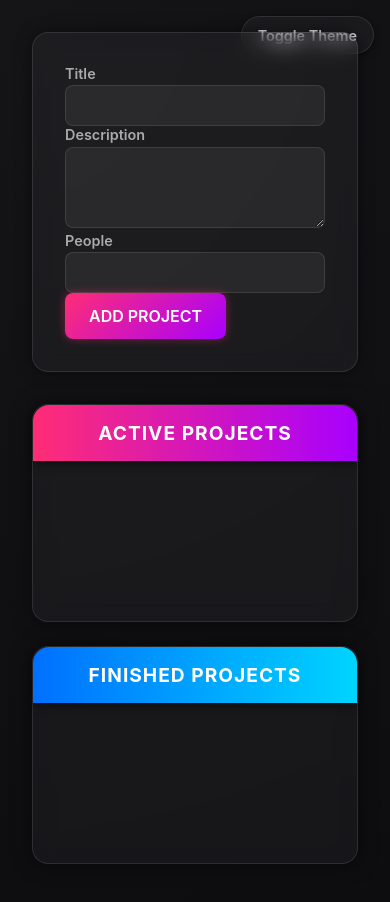
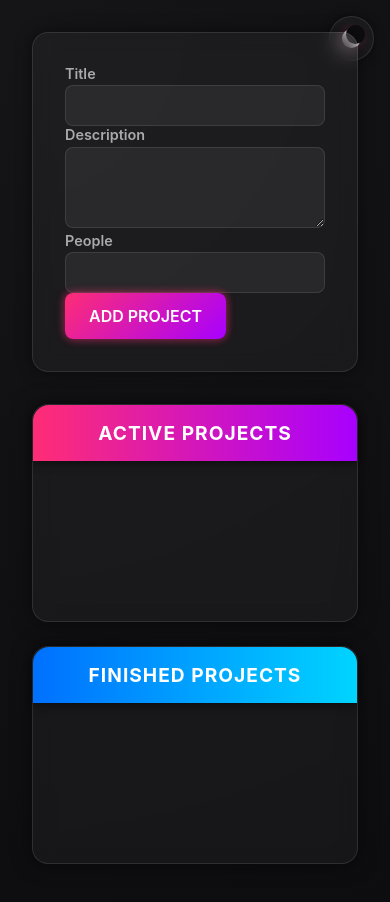
Before and after one commit to nrcoover/typescript-drag-and-drop-app, a website with bundled scripts: page index.html in a window 390 px wide. Built offline with nearby package versions, Linux system fonts and the light colour scheme.

Commit message:
Update toggle button to use a sun/moon animation instead of simple text

```diff
--- a/app.css
+++ b/app.css
@@ -71,7 +71,8 @@ body {
 
 #user-input:hover {
 	border-color: var(--accent1);
-	box-shadow: 0 0 20px color-mix(in srgb, var(--accent1) 40%, transparent);
+	box-shadow: 0 0 20px rgba(255, 45, 117, 0.4),
+		0 0 20px color-mix(in srgb, var(--accent1) 40%, transparent);
 }
 
 label {
@@ -110,13 +111,15 @@ button {
 	border-radius: 0.5rem;
 	padding: 0.8rem 1.5rem;
 	cursor: pointer;
+	box-shadow: 0 0 10px rgba(255, 45, 117, 0.3),
+		0 0 10px color-mix(in srgb, var(--accent1) 40%, transparent);
 	transition: transform 0.2s ease, box-shadow 0.3s ease;
-	box-shadow: 0 0 10px color-mix(in srgb, var(--accent1) 40%, transparent);
 }
 
 button:hover {
 	transform: translateY(-2px);
-	box-shadow: 0 0 20px color-mix(in srgb, var(--accent1) 50%, transparent);
+	box-shadow: 0 0 20px rgba(255, 45, 117, 0.4),
+		0 0 20px color-mix(in srgb, var(--accent1) 50%, transparent);
 }
 
 button:active {
@@ -183,7 +186,8 @@ button:active {
 
 .projects li:hover {
 	transform: translateY(-3px);
-	box-shadow: 0 4px 15px color-mix(in srgb, var(--accent1) 30%, transparent);
+	box-shadow: 0 4px 15px rgba(255, 45, 117, 0.3),
+		0 4px 15px color-mix(in srgb, var(--accent1) 30%, transparent);
 }
 
 .projects li h2 {
@@ -219,23 +223,129 @@ button:active {
 	border-color: var(--accent-finished1);
 }
 
-/* ---------- THEME TOGGLE BUTTON ---------- */
+/* ---------- THEME TOGGLE (Unified + Polished) ---------- */
 .theme-toggle {
 	position: fixed;
 	top: 1rem;
 	right: 1rem;
-	padding: 0.6rem 1rem;
+	width: 2.8rem;
+	height: 2.8rem;
+	border-radius: 50%;
+	display: flex;
+	align-items: center;
+	justify-content: center;
+	padding: 0;
+	border: 1px solid var(--border-color);
 	background: var(--panel-bg);
-	color: var(--text-color);
-	border: 1px solid var(--border-color);
-	border-radius: 1.5rem;
+	backdrop-filter: blur(10px);
+	box-shadow: 0 0 10px var(--shadow-color);
 	cursor: pointer;
-	backdrop-filter: blur(6px);
-	font-size: 0.9rem;
-	box-shadow: 0 2px 6px var(--shadow-color);
-	transition: all 0.3s ease;
+	perspective: 200px;
+	transform-style: preserve-3d;
+	transition: all 0.3s ease, box-shadow 0.6s ease;
 }
 
+/* Hover lift */
 .theme-toggle:hover {
-	background: var(--input-bg);
+	transform: scale(1.05);
 }
+
+/* ICON BASE */
+.theme-toggle .icon {
+	--angle: 0deg;
+	position: relative;
+	width: 1.2rem;
+	height: 1.2rem;
+	border-radius: 50%;
+	background: var(--text-color);
+	box-shadow: 0 0 10px color-mix(in srgb, var(--accent1) 30%, transparent);
+	transform: rotate(var(--angle));
+	transition: transform 0.6s cubic-bezier(0.4, 0, 0.2, 1), box-shadow 0.4s ease;
+}
+
+/* MOON CUTOUT */
+.theme-toggle .icon::before {
+	content: "";
+	position: absolute;
+	top: -0.25rem;
+	right: -0.25rem;
+	width: 1.2rem;
+	height: 1.2rem;
+	border-radius: 50%;
+	background: var(--bg-color);
+	transition: all 0.6s cubic-bezier(0.4, 0, 0.2, 1);
+}
+
+/* SUN RAYS */
+.theme-toggle .icon::after {
+	content: "";
+	position: absolute;
+	inset: 0;
+	border-radius: 50%;
+	box-shadow: 0 -0.9rem 0 -0.3rem var(--accent1),
+		0.9rem 0 0 -0.3rem var(--accent1), 0 0.9rem 0 -0.3rem var(--accent1),
+		-0.9rem 0 0 -0.3rem var(--accent1), 0.6rem 0.6rem 0 -0.3rem var(--accent1),
+		-0.6rem 0.6rem 0 -0.3rem var(--accent1),
+		0.6rem -0.6rem 0 -0.3rem var(--accent1),
+		-0.6rem -0.6rem 0 -0.3rem var(--accent1);
+	opacity: 0;
+	transform: scale(0.8) rotate(45deg);
+	transition: all 0.6s cubic-bezier(0.4, 0, 0.2, 1);
+}
+
+/* LIGHT THEME → Sun */
+html[data-theme="light"] .theme-toggle .icon {
+	--angle: 180deg;
+	background: var(--accent1);
+	box-shadow: 0 0 15px color-mix(in srgb, var(--accent1) 40%, transparent);
+}
+html[data-theme="light"] .theme-toggle .icon::before {
+	transform: translate(0.4rem, -0.4rem);
+	background: transparent;
+}
+html[data-theme="light"] .theme-toggle .icon::after {
+	opacity: 1;
+	transform: scale(1) rotate(0deg);
+}
+
+/* ---------- THEME GLOW / PULSE ---------- */
+html[data-theme="dark"] .theme-toggle {
+	box-shadow: 0 0 10px color-mix(in srgb, var(--accent2) 50%, transparent),
+		0 0 20px color-mix(in srgb, var(--accent2) 25%, transparent);
+	animation: theme-pulse-dark 3s ease-in-out infinite alternate;
+}
+html[data-theme="light"] .theme-toggle {
+	box-shadow: 0 0 10px color-mix(in srgb, var(--accent1) 60%, transparent),
+		0 0 25px color-mix(in srgb, var(--accent1) 30%, transparent);
+	animation: theme-pulse-light 3s ease-in-out infinite alternate;
+}
+
+@keyframes theme-pulse-light {
+	from {
+		box-shadow: 0 0 10px color-mix(in srgb, var(--accent1) 60%, transparent),
+			0 0 25px color-mix(in srgb, var(--accent1) 30%, transparent);
+	}
+	to {
+		box-shadow: 0 0 15px color-mix(in srgb, var(--accent1) 80%, transparent),
+			0 0 35px color-mix(in srgb, var(--accent1) 50%, transparent);
+	}
+}
+
+@keyframes theme-pulse-dark {
+	from {
+		box-shadow: 0 0 10px color-mix(in srgb, var(--accent2) 40%, transparent),
+			0 0 20px color-mix(in srgb, var(--accent2) 20%, transparent);
+	}
+	to {
+		box-shadow: 0 0 15px color-mix(in srgb, var(--accent2) 70%, transparent),
+			0 0 30px color-mix(in srgb, var(--accent2) 40%, transparent);
+	}
+}
+
+/* ---------- PARALLAX FLOAT EFFECT ---------- */
+.theme-toggle:hover .icon {
+	transform: rotate(var(--angle)) translateZ(3px) rotateY(10deg) rotateX(-10deg);
+}
+html[data-theme="dark"] .theme-toggle:hover .icon {
+	transform: rotate(var(--angle)) translateZ(3px) rotateY(-10deg) rotateX(10deg);
+}
--- a/index.html
+++ b/index.html
@@ -13,7 +13,7 @@
 			class="theme-toggle"
 			onclick="document.documentElement.dataset.theme = document.documentElement.dataset.theme === 'light' ? 'dark' : 'light'"
 		>
-			Toggle Theme
+			<span class="icon"></span>
 		</button>
 		<template id="project-input">
 			<form>
```
